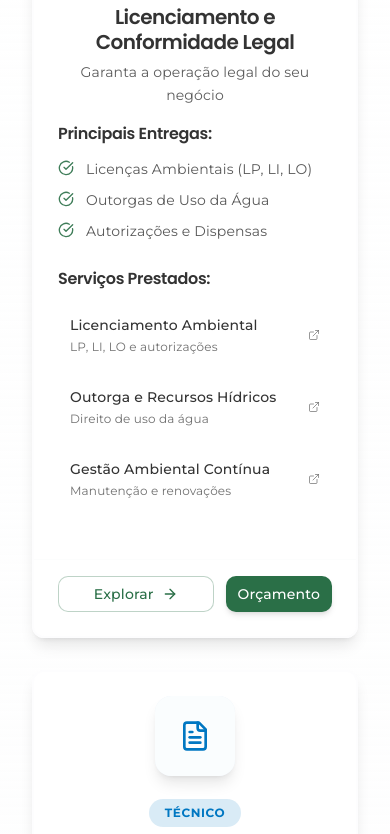
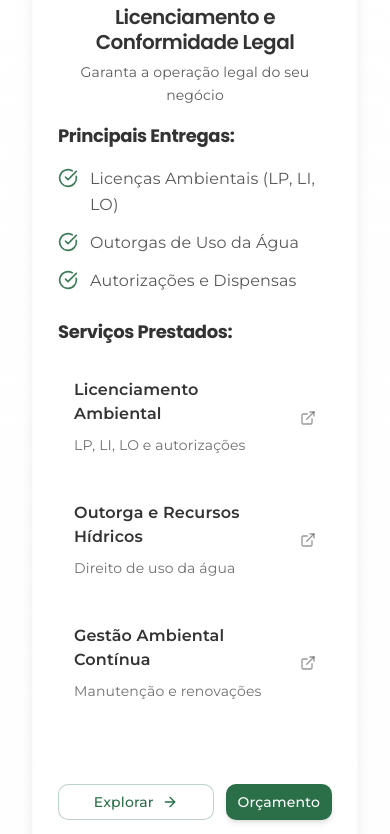
Before and after one commit to pietroorianii/consutoria-ambiental-13, a React (Vite) app: page / in a window 390 px wide. Shown: the part 4265-5099 px from the top of the page. Built offline with nearby package versions, Linux system fonts and the light colour scheme.

Commit message:
Fix: Improve service cards and navbar
- Increased font size and improved alignment for service cards on the homepage.
- Simplified the services dropdown in the navbar to directly link to the services page.

```diff
--- a/src/components/featured-services/ServiceCategories.tsx
+++ b/src/components/featured-services/ServiceCategories.tsx
@@ -190,24 +190,24 @@ export function ServiceCategories() {
             </CardHeader>
 
             <CardContent className="px-6 pb-6 flex-grow relative z-10 flex flex-col">
-              {/* Principais Entregas com animação */}
+              {/* Principais Entregas com animação - FONTE AUMENTADA */}
               <div className="mb-6">
-                <h4 className="text-base font-semibold text-prisma-gray-text mb-3 font-secondary">
+                <h4 className="text-lg font-bold text-prisma-gray-text mb-4 font-secondary">
                   Principais Entregas:
                 </h4>
-                <ul className="space-y-2">
+                <ul className="space-y-3">
                   {group.mainDeliverables?.map((deliverable, idx) => (
                     <li
                       key={idx}
                       className="flex items-start gap-3 group/item opacity-90 group-hover:opacity-100 transition-all duration-300"
                       style={{ animationDelay: `${0.1 + idx * 0.05}s` }}
                     >
-                      <CheckCircle className={`h-4 w-4 ${
+                      <CheckCircle className={`h-5 w-5 ${
                         group.color === 'prisma-green' ? 'text-prisma-green' :
                         group.color === 'prisma-blue' ? 'text-prisma-blue' :
                         'text-prisma-yellow'
                       } mt-0.5 flex-shrink-0 group-hover:scale-110 transition-transform duration-300`} />
-                      <span className="text-sm text-prisma-gray-text/90 leading-relaxed group-hover/item:text-prisma-gray-text transition-colors" style={{
+                      <span className="text-base text-prisma-gray-text/90 leading-relaxed group-hover/item:text-prisma-gray-text transition-colors" style={{
                         fontFamily: "'Montserrat', sans-serif"
                       }}>{deliverable}</span>
                     </li>
@@ -215,36 +215,40 @@ export function ServiceCategories() {
                 </ul>
               </div>
 
-              {/* Serviços Prestados - Todos os serviços */}
+              {/* Serviços Prestados - FONTE AUMENTADA E PADRONIZADO */}
               <div className="mb-6">
-                <h4 className="text-base font-semibold text-prisma-gray-text mb-3">
+                <h4 className="text-lg font-bold text-prisma-gray-text mb-4 font-secondary">
                   Serviços Prestados:
                 </h4>
-                <div className="space-y-2">
+                <div className="space-y-3">
                   {group.services.map((service, idx) => (
                     <Link
                       key={idx}
                       to={service.href}
-                      className="block p-3 rounded-lg hover:bg-prisma-gray-light/30 transition-all duration-200 group/service"
+                      className="block p-4 rounded-lg hover:bg-prisma-gray-light/30 transition-all duration-200 group/service"
                     >
                       <div className="flex items-center justify-between">
                         <div className="flex-grow">
-                          <span className={`text-sm font-medium text-prisma-gray-text ${
+                          <span className={`text-base font-semibold text-prisma-gray-text ${
                             group.color === 'prisma-green' ? 'group-hover/service:text-prisma-green' :
                             group.color === 'prisma-blue' ? 'group-hover/service:text-prisma-blue' :
                             'group-hover/service:text-prisma-yellow'
-                          } transition-colors block mb-1`}>
+                          } transition-colors block mb-2`} style={{
+                            fontFamily: "'Montserrat', sans-serif"
+                          }}>
                             {service.title}
                           </span>
-                          <span className="text-xs text-prisma-gray-text/70 block">
+                          <span className="text-sm text-prisma-gray-text/70 block leading-relaxed" style={{
+                            fontFamily: "'Montserrat', sans-serif"
+                          }}>
                             {service.description}
                           </span>
                         </div>
-                        <ExternalLink className={`h-3 w-3 text-prisma-gray-text/50 ${
+                        <ExternalLink className={`h-4 w-4 text-prisma-gray-text/50 ${
                           group.color === 'prisma-green' ? 'group-hover/service:text-prisma-green' :
                           group.color === 'prisma-blue' ? 'group-hover/service:text-prisma-blue' :
                           'group-hover/service:text-prisma-yellow'
-                        } transition-colors ml-2 flex-shrink-0`} />
+                        } transition-colors ml-3 flex-shrink-0`} />
                       </div>
                     </Link>
                   ))}
--- a/src/components/navbar/DesktopNav.tsx
+++ b/src/components/navbar/DesktopNav.tsx
@@ -4,13 +4,8 @@ import { Link } from "react-router-dom";
 import {
   NavigationMenu,
   NavigationMenuItem,
-  NavigationMenuContent,
-  NavigationMenuTrigger,
   NavigationMenuList,
-  NavigationMenuLink,
 } from "@/components/ui/navigation-menu";
-import { serviceCategories } from "@/data/serviceCategories";
-import NavListItem from "./NavListItem";
 
 export function DesktopNav() {
   const [hoveredItem, setHoveredItem] = useState<string | null>(null);
@@ -47,24 +42,17 @@ export function DesktopNav() {
               </Link>
             </NavigationMenuItem>
 
-            {/* Services with Dropdown */}
+            {/* Services - Apenas Link Simples */}
             <NavigationMenuItem>
-              <NavigationMenuTrigger className="bg-background hover:bg-prisma-green/10 hover:text-prisma-green px-3" style={{ fontFamily: "'Montserrat', sans-serif" }}>
+              <Link
+                to="/services"
+                className="group inline-flex h-10 w-max items-center justify-center rounded-md bg-background px-3 py-2 text-sm font-medium transition-colors hover:bg-prisma-green/10 hover:text-prisma-green focus:bg-accent focus:text-accent-foreground focus:outline-none disabled:pointer-events-none disabled:opacity-50 data-[active]:bg-accent/50 data-[state=open]:bg-accent/50"
+                onMouseEnter={() => setHoveredItem("services")}
+                onMouseLeave={() => setHoveredItem(null)}
+                style={{ fontFamily: "'Montserrat', sans-serif" }}
+              >
                 Serviços
-              </NavigationMenuTrigger>
-              <NavigationMenuContent>
-                <ul className="grid w-[400px] gap-3 p-4 md:w-[500px] md:grid-cols-2 lg:w-[600px]">
-                  {Object.entries(serviceCategories).map(([key, category]) => (
-                    <NavListItem
-                      key={key}
-                      title={category.title}
-                      href={`/services/${key}`}
-                    >
-                      {category.description}
-                    </NavListItem>
-                  ))}
-                </ul>
-              </NavigationMenuContent>
+              </Link>
             </NavigationMenuItem>
 
             {/* FAQ */}
@@ -87,7 +75,7 @@ export function DesktopNav() {
                 className="group inline-flex h-10 w-max items-center justify-center rounded-md bg-background px-3 py-2 text-sm font-medium transition-colors hover:bg-prisma-green/10 hover:text-prisma-green focus:bg-accent focus:text-accent-foreground focus:outline-none disabled:pointer-events-none disabled:opacity-50 data-[active]:bg-accent/50 data-[state=open]:bg-accent/50"
                 onMouseEnter={() => setHoveredItem("contact")}
                 onMouseLeave={() => setHoveredItem(null)}
-                style={{ fontFamily: "'Montserrat', sans-serif" }}
+                style={{ fontFamily: "'Montserrat', sans-serif"  }}
               >
                 Contato
               </Link>
```
